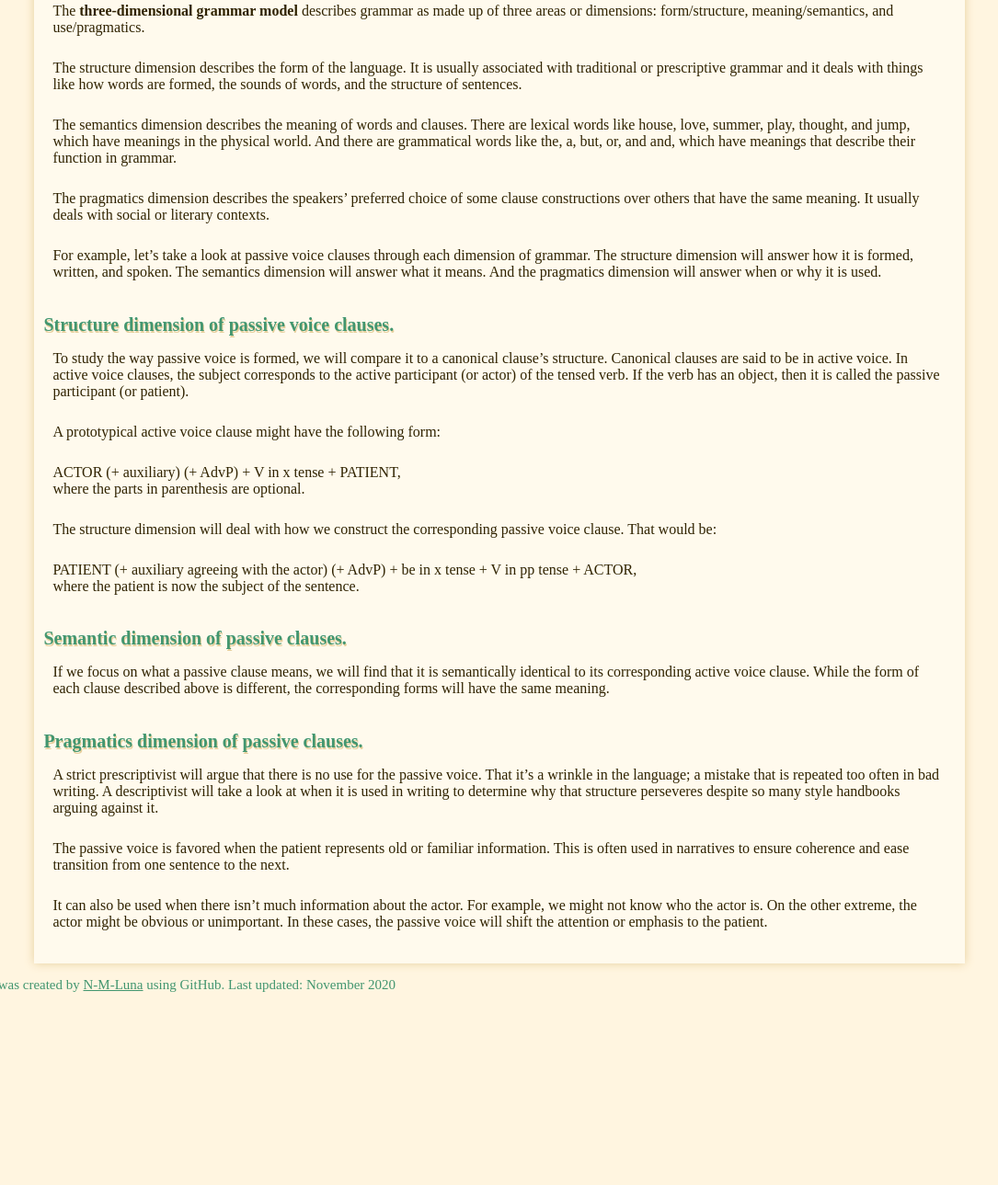
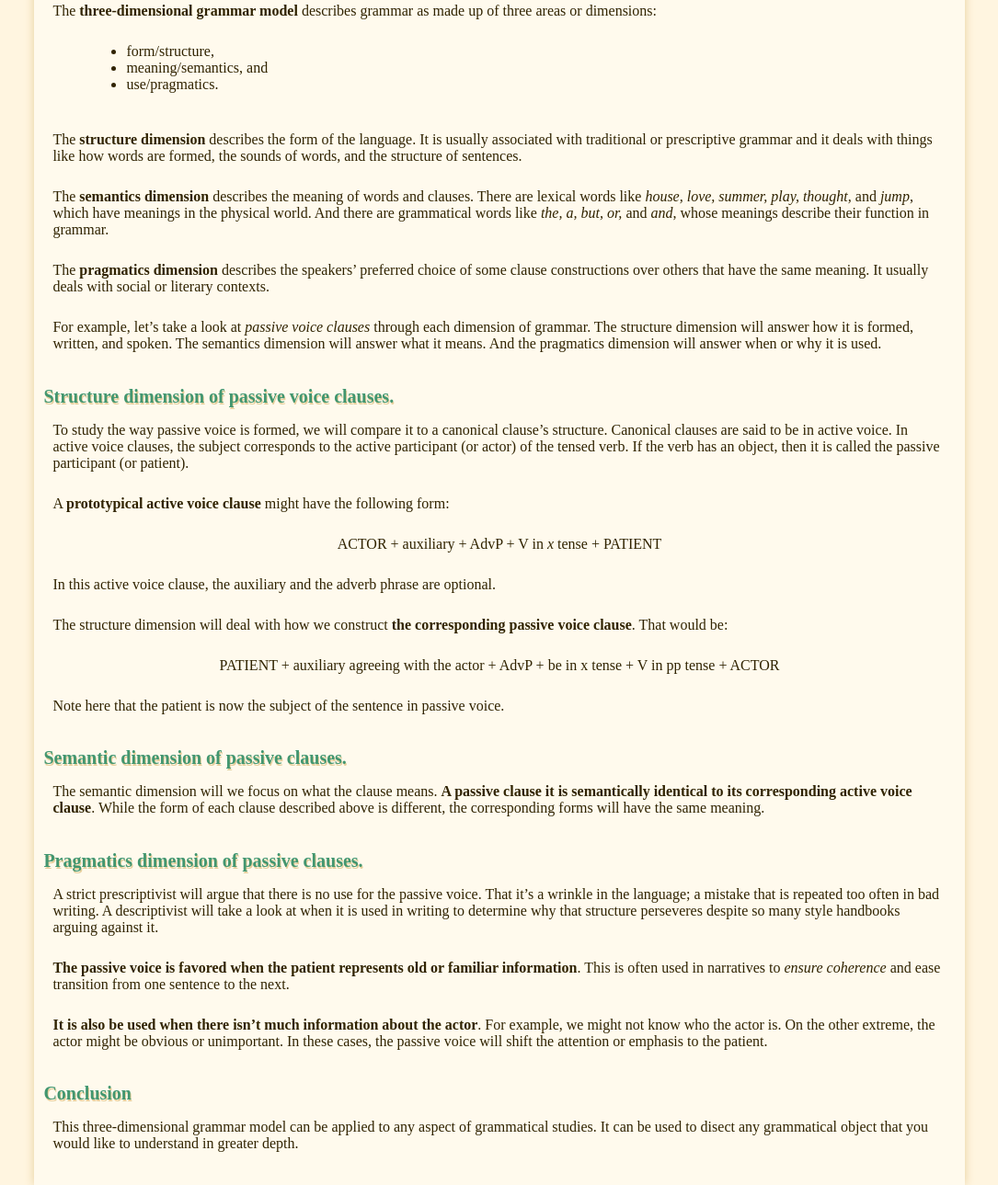
Before and after one commit to N-M-Luna/N-M-Luna.github.io, a plain HTML site: page unpublished/three-dimensional-grammar-model.html in a window 1280 px wide. Shown: the part 279-1568 px from the top of the page at 92% size, without its empty margins (97-1182 px from the left). Before the commit the page ends 1367 px from the top, so only its background shows below. Drawn offline with Linux system fonts and the light colour scheme.

Commit message:
edited copy (3D grammar model)

```diff
--- a/unpublished/three-dimensional-grammar-model.html
+++ b/unpublished/three-dimensional-grammar-model.html
@@ -39,41 +39,47 @@ function myFunction() {
 
 <!-- Reference the paper I learned all this from -->
 
-<p>The <b>three-dimensional grammar model</b> describes grammar as made up of three areas or dimensions: form/structure, meaning/semantics, and use/pragmatics.</p>
+<p>The <b>three-dimensional grammar model</b> describes grammar as made up of three areas or dimensions: <ul> <li>form/structure,</li> <li>meaning/semantics, and</li> <li>use/pragmatics.</li> </ul></p>
 
-<p>The structure dimension describes the form of the language. It is usually associated with traditional or prescriptive grammar and it deals with things like how words are formed, the sounds of words, and the structure of sentences.</p>
+<p>The <b>structure dimension</b> describes the form of the language. It is usually associated with traditional or prescriptive grammar and it deals with things like how words are formed, the sounds of words, and the structure of sentences.</p>
 
-<p>The semantics dimension describes the meaning of words and clauses. There are lexical words like house, love, summer, play, thought, and jump, which have meanings in the physical world. And there are grammatical words like the, a, but, or, and and, which have meanings that describe their function in grammar.</p>
+<p>The <b>semantics dimension</b> describes the meaning of words and clauses. There are lexical words like <i>house, love, summer, play, thought,</i> and <i>jump</i>, which have meanings in the physical world. And there are grammatical words like <i>the, a, but, or,</i> and <i>and</i>, whose meanings describe their function in grammar.</p>
 
-<p>The pragmatics dimension describes the speakers’ preferred choice of some clause constructions over others that have the same meaning. It usually deals with social or literary contexts. </p>
+<p>The <b>pragmatics dimension</b> describes the speakers’ preferred choice of some clause constructions over others that have the same meaning. It usually deals with social or literary contexts. </p>
 
-<p>For example, let’s take a look at passive voice clauses through each dimension of grammar. The structure dimension will answer how it is formed, written, and spoken. The semantics dimension will answer what it means. And the pragmatics dimension will answer when or why it is used.</p>
+<p>For example, let’s take a look at <i>passive voice clauses</i> through each dimension of grammar. The structure dimension will answer how it is formed, written, and spoken. The semantics dimension will answer what it means. And the pragmatics dimension will answer when or why it is used.</p>
 
 <h4>Structure dimension of passive voice clauses.</h4>
 
 <p>To study the way passive voice is formed, we will compare it to a canonical clause’s structure. Canonical clauses are said to be in active voice. In active voice clauses, the subject corresponds to the active participant (or actor) of the tensed verb. If the verb has an object, then it is called the passive participant (or patient). </p>
 
-<p>A prototypical active voice clause might have the following form:</p>
+<p>A <b>prototypical active voice clause</b> might have the following form:</p>
 
-<p>ACTOR (+ auxiliary) (+ AdvP) + V in x tense + PATIENT, <br> where the parts in parenthesis are optional. </p>
+<p style="text-align: center;">ACTOR + auxiliary + AdvP + V in <i>x</i> tense + PATIENT</p>
 
-<p>The structure dimension will deal with how we construct the corresponding passive voice clause. That would be:</p>
+<p> In this active voice clause, the auxiliary and the adverb phrase are optional. </p>
 
-<p>PATIENT (+ auxiliary agreeing with the actor) (+ AdvP) + be in x tense + V in pp tense + ACTOR, <br> where the patient is now the subject of the sentence. </p>
+<p>The structure dimension will deal with how we construct <b>the corresponding passive voice clause</b>. That would be:</p>
+
+<p style="text-align: center;">PATIENT + auxiliary agreeing with the actor + AdvP + be in x tense + V in pp tense + ACTOR</p>
+
+<p> Note here that the patient is now the subject of the sentence in passive voice. </p>
 
 <h4>Semantic dimension of passive clauses. </h4>
 
-<p>If we focus on what a passive clause means, we will find that it is semantically identical to its corresponding active voice clause. While the form of each clause described above is different, the corresponding forms will have the same meaning.</p>
+<p>The semantic dimension will we focus on what the clause means. <b>A passive clause it is semantically identical to its corresponding active voice clause</b>. While the form of each clause described above is different, the corresponding forms will have the same meaning.</p>
 
 <h4>Pragmatics dimension of passive clauses. </h4>
 
 <p>A strict prescriptivist will argue that there is no use for the passive voice. That it’s a wrinkle in the language; a mistake that is repeated too often in bad writing. A descriptivist will take a look at when it is used in writing to determine why that structure perseveres despite so many style handbooks arguing against it.</p>
 
-<p>The passive voice is favored when the patient represents old or familiar information. This is often used in narratives to ensure coherence and ease transition from one sentence to the next. </p>
+<p><b>The passive voice is favored when the patient represents old or familiar information</b>. This is often used in narratives to <i>ensure coherence</i> and ease transition from one sentence to the next. </p>
 
-<p>It can also be used when there isn’t much information about the actor. For example, we might not know who the actor is. On the other extreme, the actor might be obvious or unimportant. In these cases, the passive voice will shift the attention or emphasis to the patient. </p>
+<p><b>It is also be used when there isn’t much information about the actor</b>. For example, we might not know who the actor is. On the other extreme, the actor might be obvious or unimportant. In these cases, the passive voice will shift the attention or emphasis to the patient. </p>
 
-<!-- Missing a conclusion -->
+<h4> Conclusion </h4>
+
+<p>This three-dimensional grammar model can be applied to any aspect of grammatical studies. It can be used to disect any grammatical object that you would like to understand in greater depth. </p>
 
 </div>
 
```
